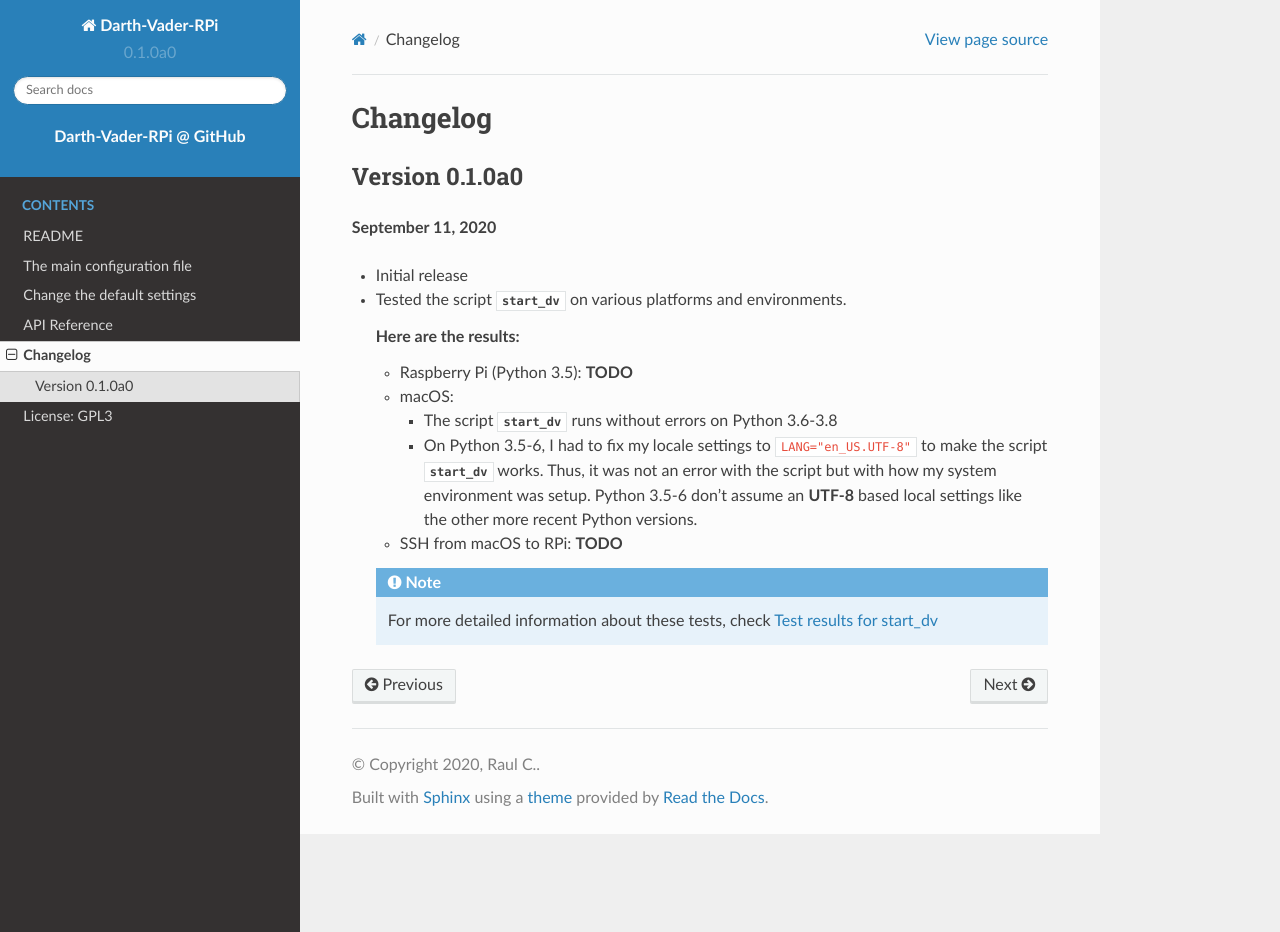
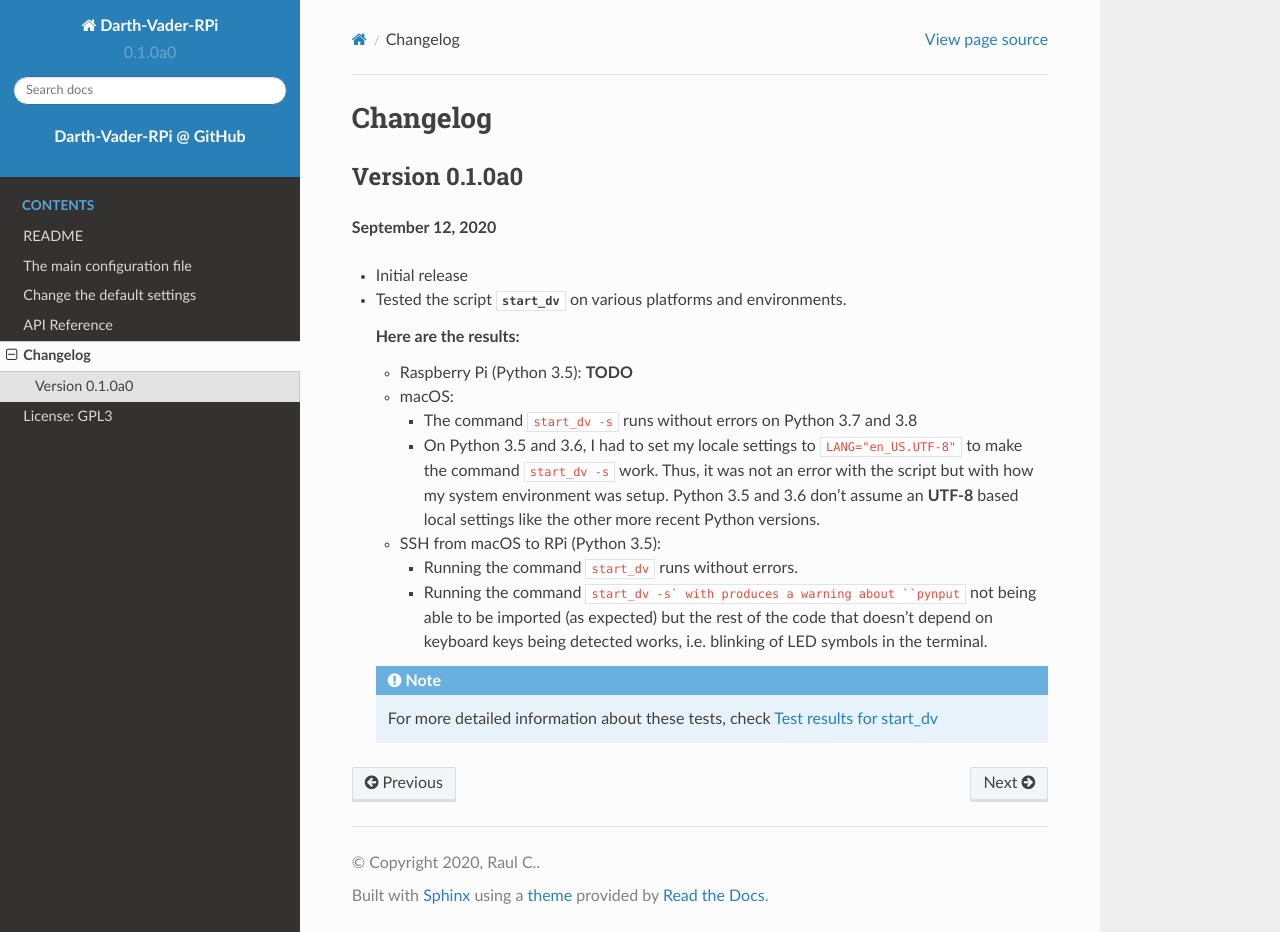
Before and after one commit to raul23/Darth-Vader-RPi, a Sphinx documentation site: the page built from docs/changelog.rst, in a window 1280 px wide and 932 px high. Built offline with Sphinx 7.4.7 and the Read the Docs theme 2.0.0, drawn with Linux system fonts in a browser that asks for light colours.

Commit message:
Update doc

```diff
--- a/docs/changelog.rst
+++ b/docs/changelog.rst
@@ -6,7 +6,7 @@ Version 0.1.0a0
 ===============
 .. TODO: IMPORTANT add date
 
-**September 11, 2020**
+**September 12, 2020**
 
 * Initial release
 * Tested the script :mod:`start_dv` on various platforms and environments.
@@ -17,15 +17,22 @@ Version 0.1.0a0
 
   * macOS:
 
-    * The script :mod:`start_dv` runs without errors on Python 3.6-3.8
+    * The command ``start_dv -s`` runs without errors on Python 3.7 and 3.8
 
-    * On Python 3.5-6, I had to fix my locale settings to
-      ``LANG="en_US.UTF-8"`` to make the script :mod:`start_dv` works. Thus, it
+    * On Python 3.5 and 3.6, I had to set my locale settings to
+      ``LANG="en_US.UTF-8"`` to make the command ``start_dv -s`` work. Thus, it
       was not an error with the script but with how my system environment was
-      setup. Python 3.5-6 don't assume an **UTF-8** based local settings like
-      the other more recent Python versions.
+      setup. Python 3.5 and 3.6 don't assume an **UTF-8** based local settings
+      like the other more recent Python versions.
 
-  * SSH from macOS to RPi: **TODO**
+  * SSH from macOS to RPi (Python 3.5):
+
+    * Running the command ``start_dv`` runs without errors.
+
+    * Running the command ``start_dv -s` with produces a warning about
+      ``pynput`` not being able to be imported (as expected) but the rest of
+      the code that doesn't depend on keyboard keys being detected works, i.e.
+      blinking of LED symbols in the terminal.
 
   .. note::
 
```
Also changed, not shown: docs/change_default_settings.rst (+14 -0 lines), docs/test_results.rst (+6 -5 lines).
